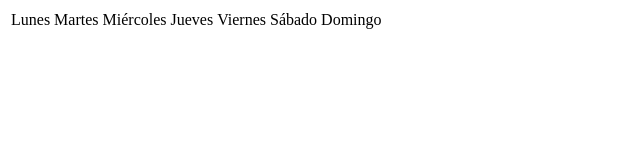
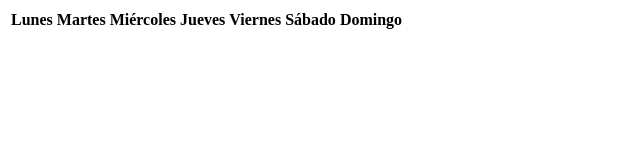
Before and after one commit to esgab/ejercicios-de-adalab, a plain HTML site: page modulo-1/modulo-1-leccion-1.1-ejercicio-2-tabla-comidas/index.html in a window 1280 px wide. Shown: the whole page, without its empty margins (0-640 px from the left). Drawn offline with Linux system fonts and the light colour scheme.

Commit message:
Actualización ejercicios Adalab

```diff
--- a/modulo-1/modulo-1-leccion-1.1-ejercicio-2-tabla-comidas/index.html
+++ b/modulo-1/modulo-1-leccion-1.1-ejercicio-2-tabla-comidas/index.html
@@ -8,13 +8,13 @@
 <body>
     <table>
         <tr>
-          <td>Lunes</td>
-          <td>Martes</td>
-          <td>Miércoles</td>
-          <td>Jueves</td>
-          <td>Viernes</td>
-          <td>Sábado</td>
-          <td>Domingo</td>
+          <th>Lunes</th>
+          <th>Martes</th>
+          <th>Miércoles</th>
+          <th>Jueves</th>
+          <th>Viernes</th>
+          <th>Sábado</th>
+          <th>Domingo</th>
         </tr>
         <tr>
           <td></td>
```
